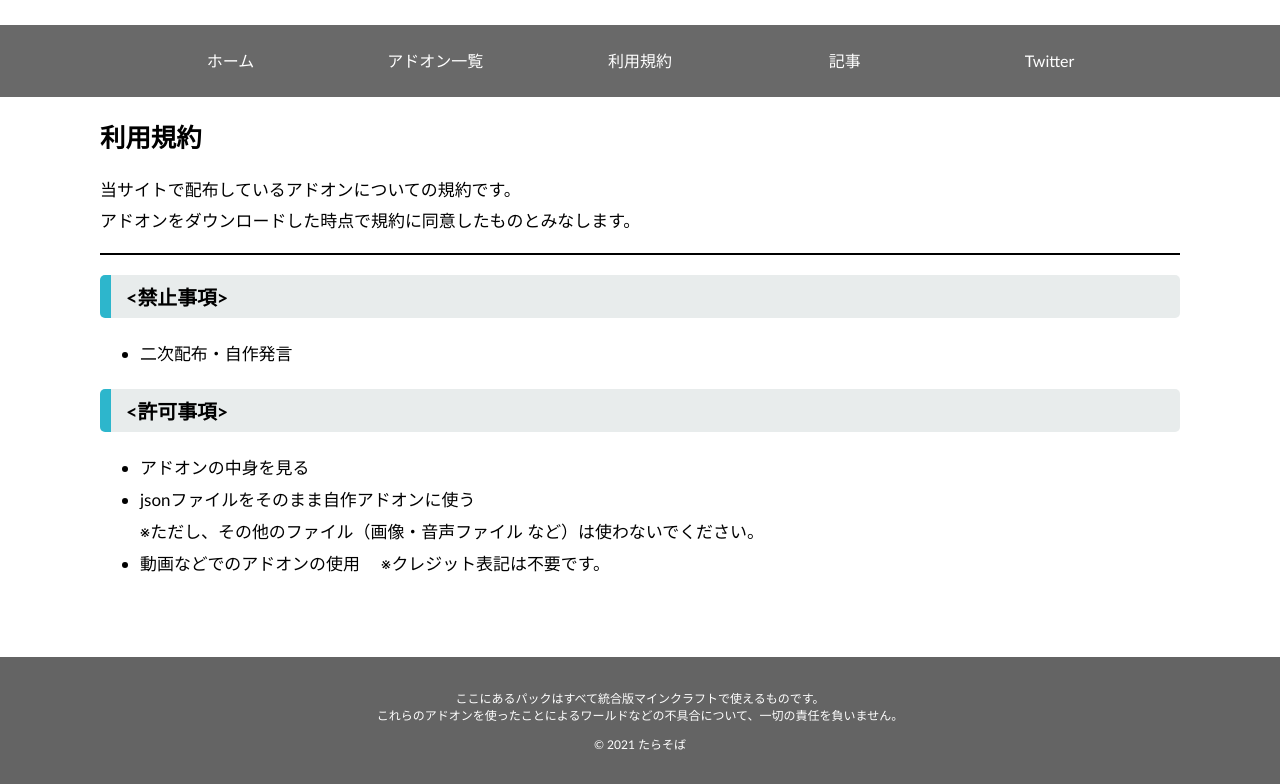
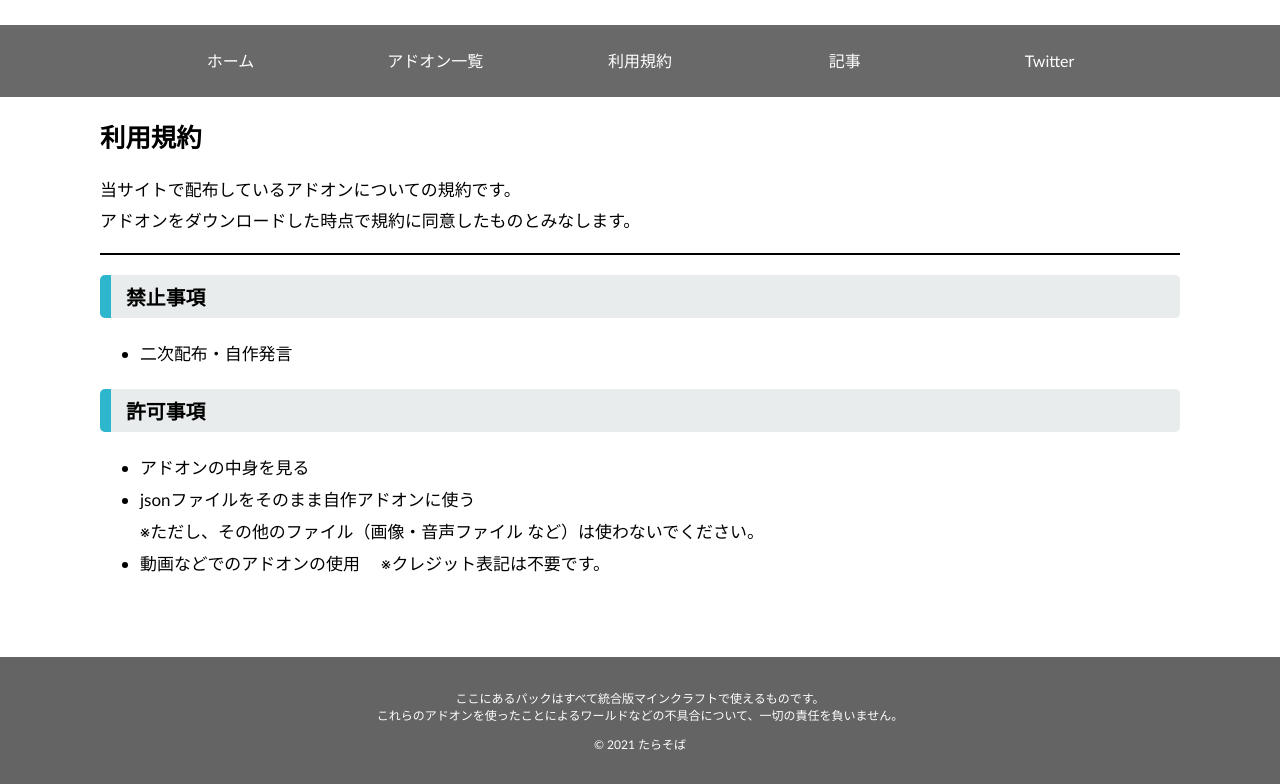
Before and after one commit to Tarasoba/add-on, a plain HTML site: page tos.html in a window 1280 px wide. Shown: the part 153-937 px from the top of the page. Drawn offline with Linux system fonts and the light colour scheme.

Commit message:
Add files via upload

```diff
--- a/tos.html
+++ b/tos.html
@@ -40,13 +40,13 @@
     </p>
     <div class="border"></div>
     <h3>
-      <禁止事項>
+      禁止事項
     </h3>
     <ul>
       <li>二次配布・自作発言<br></li>
     </ul>
     <h3>
-      <許可事項>
+      許可事項
     </h3>
     <ul>
       <li>アドオンの中身を見る<br></li>
```
Also changed, not shown: home.html (+1 -1 lines).
